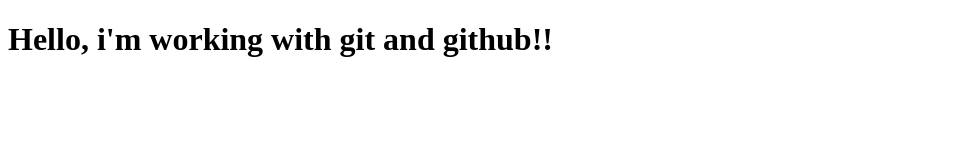
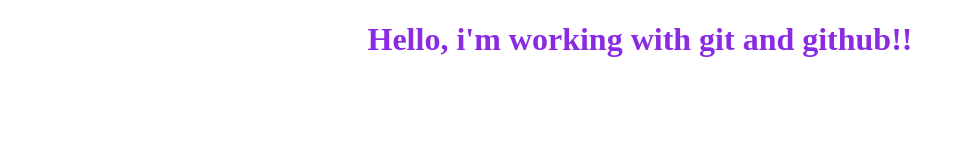
Before and after one commit to Christian1315/request, a plain HTML site: page index.html in a window 1280 px wide. Shown: the whole page, without its empty margins (0-965 px from the left). Drawn offline with Linux system fonts and the light colour scheme.

Commit message:
formatage du titre

```diff
--- a/index.html
+++ b/index.html
@@ -6,9 +6,15 @@
     <meta name="viewport" content="width=device-width, initial-scale=1.0">
     <title>Git</title>
 </head>
+<style>
+    .title {
+        color: blueviolet;
+        text-align: center;
+    }
+</style>
 
 <body>
-    <h1>Hello, i'm working with git and github!!</h1>
+    <h1 class="title">Hello, i'm working with git and github!!</h1>
 </body>
 
 </html>
```
